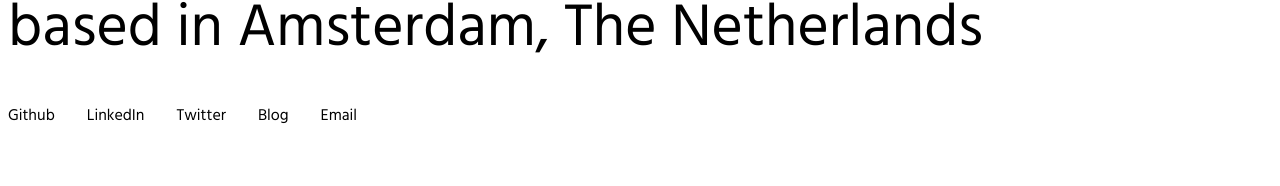
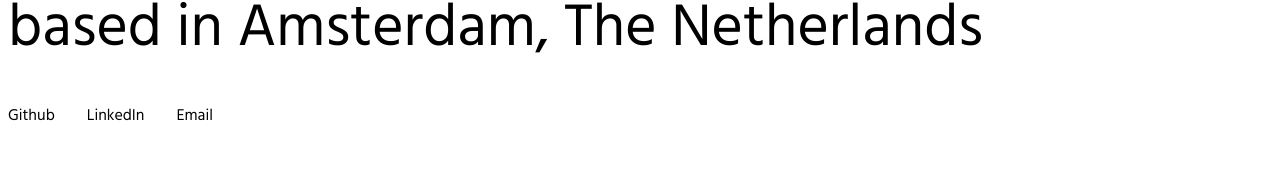
Before and after one commit to NanitheWhat/Website, a Next.js app: page / in a window 1280 px wide. Shown: the part 412-598 px from the top of the page. Built offline with nearby package versions, Linux system fonts and the light colour scheme.

Commit message:
Index + Portfolio changes

```diff
--- a/components/Footer/index.js
+++ b/components/Footer/index.js
@@ -23,12 +23,7 @@ const Footer = ({}) => {
           </div>
         </div>
       </div>
-      <h1 className="text-sm text-bold mt-2 laptop:mt-10 p-2 laptop:p-0">
-        Made With ❤ by{" "}
-        <Link href="http://www.chetanverma.com">
-          <a className="underline underline-offset-1">Chetan Verma</a>
-        </Link>
-      </h1>
+
     </>
   );
 };
--- a/components/Header/index.js
+++ b/components/Header/index.js
@@ -85,7 +85,7 @@ const Header = ({ handleWorkScroll, handleAboutScroll, isBlog }) => {
                   )}
 
                   <Button
-                    onClick={() => window.open("mailto:hello@chetanverma.com")}
+                    onClick={() => window.open("mailto:info@clicmedia.nl")}
                   >
                     Contact
                   </Button>
@@ -108,7 +108,7 @@ const Header = ({ handleWorkScroll, handleAboutScroll, isBlog }) => {
                   )}
 
                   <Button
-                    onClick={() => window.open("mailto:hello@chetanverma.com")}
+                    onClick={() => window.open("mailto:info@clicmedia.nl")}
                   >
                     Contact
                   </Button>
--- a/data/portfolio.json
+++ b/data/portfolio.json
@@ -15,15 +15,9 @@
     {
       "id": "2",
       "title": "LinkedIn",
-      "link": "https://www.linkedin.com/in/chetanverma7/"
+      "link": "https://www.linkedin.com/in/clickmedia/"
     },
-    {
-      "id": "3",
-      "title": "Twitter",
-      "link": "https://twitter.com/realchetanverma"
-    },
-    { "id": "4", "title": "Blog", "link": "https://blog.chetanverma.com/" },
-    { "id": "5", "title": "Email", "link": "mailto:rick@clicmedia.nl" }
+    { "id": "5", "title": "Email", "link": "mailto:info@clicmedia.nl" }
   ],
   "projects": [
     {
```
